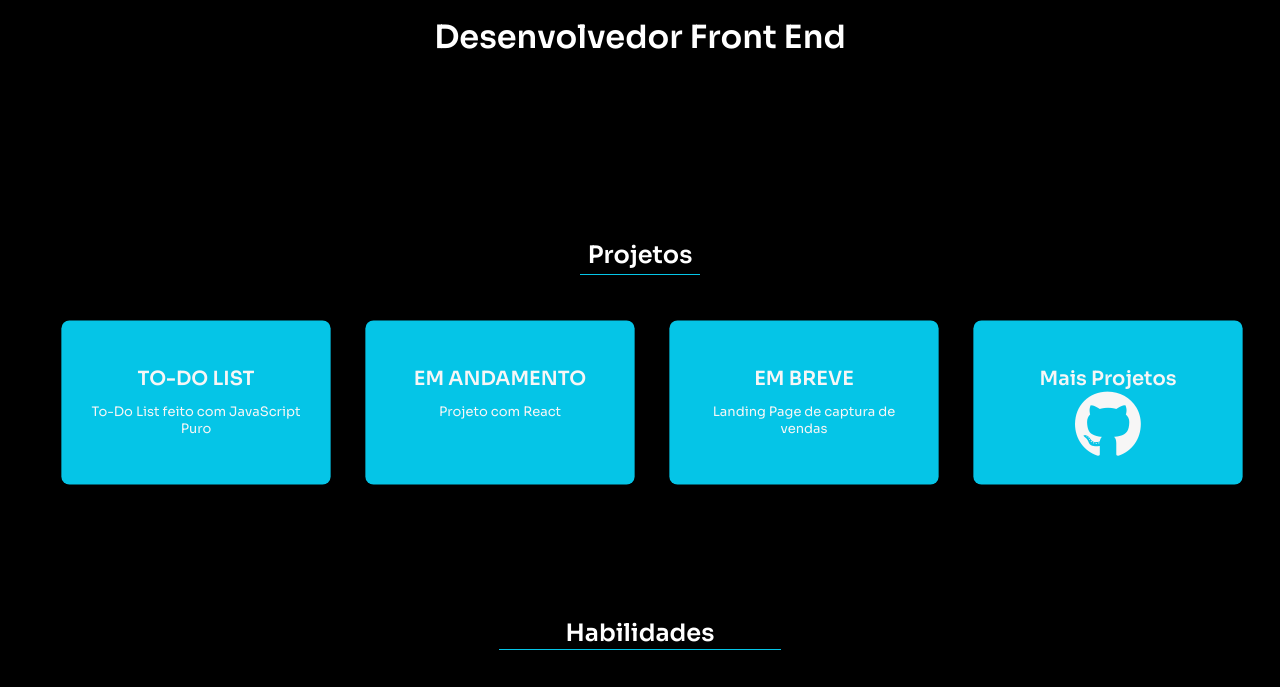
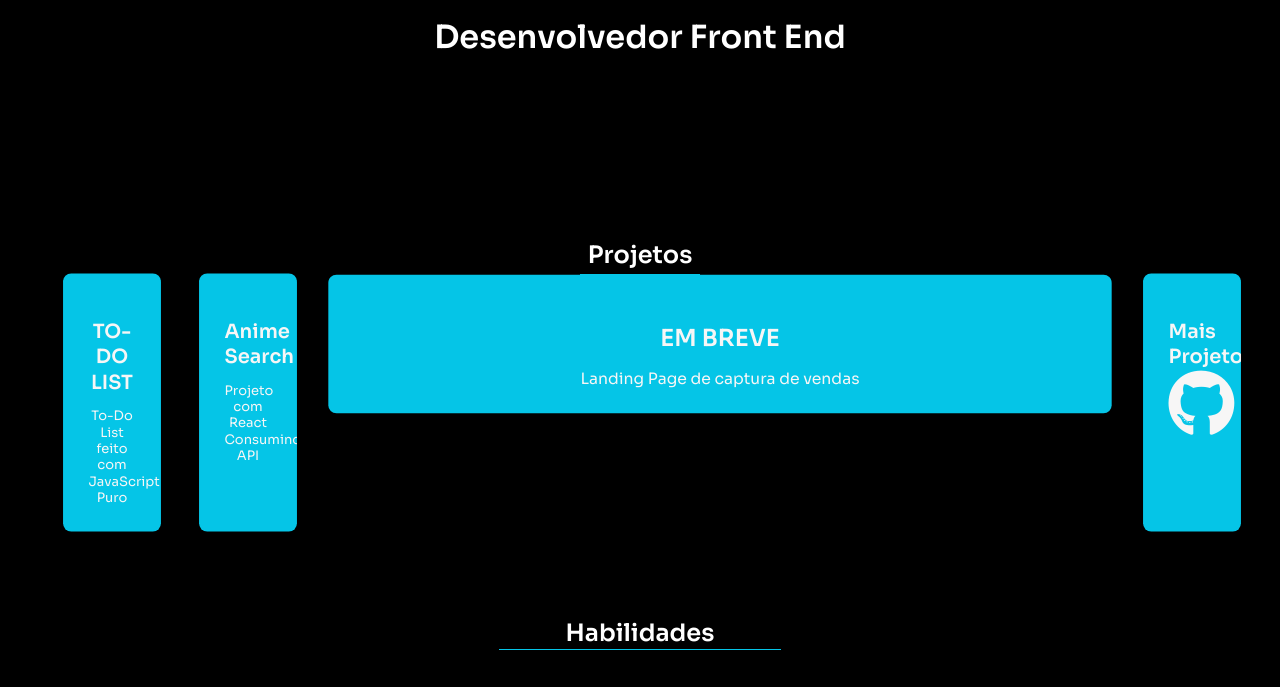
Before and after one commit to thiagosaidm/MeuPortifolio, a plain HTML site: page index.html in a window 1280 px wide. Shown: the part 483-1170 px from the top of the page. Drawn offline with nearby package versions, Linux system fonts and the light colour scheme.

Commit message:
"Inclusão de projeto"

```diff
--- a/index.html
+++ b/index.html
@@ -59,11 +59,11 @@
                     <p> To-Do List feito com JavaScript Puro</p>
 
                 </a>
-                <div class="card card-2" >
-                    <h2>EM ANDAMENTO</h2>
-                    <p> Projeto com React</p>
+                <a href="https://animesearch-devsaid.netlify.app/" class="card card-2" >
+                    <h2>Anime Search</h2>
+                    <p> Projeto com React Consumindo API</p>
 
-                </div>
+                <a/>
                 <div class="card card-3">
                     <h2>EM BREVE</h2>
                     <p>Landing Page de captura de vendas</p>
```
